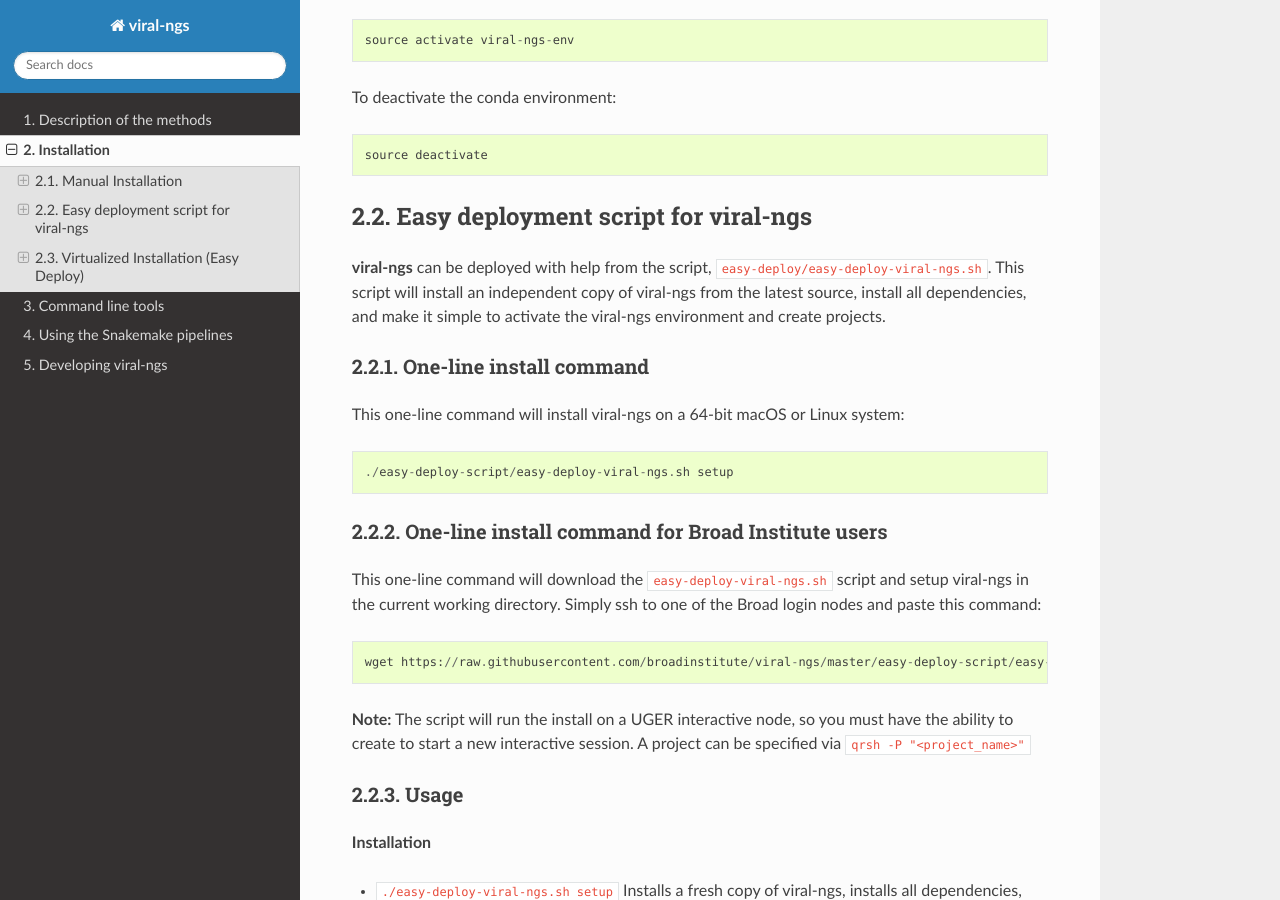
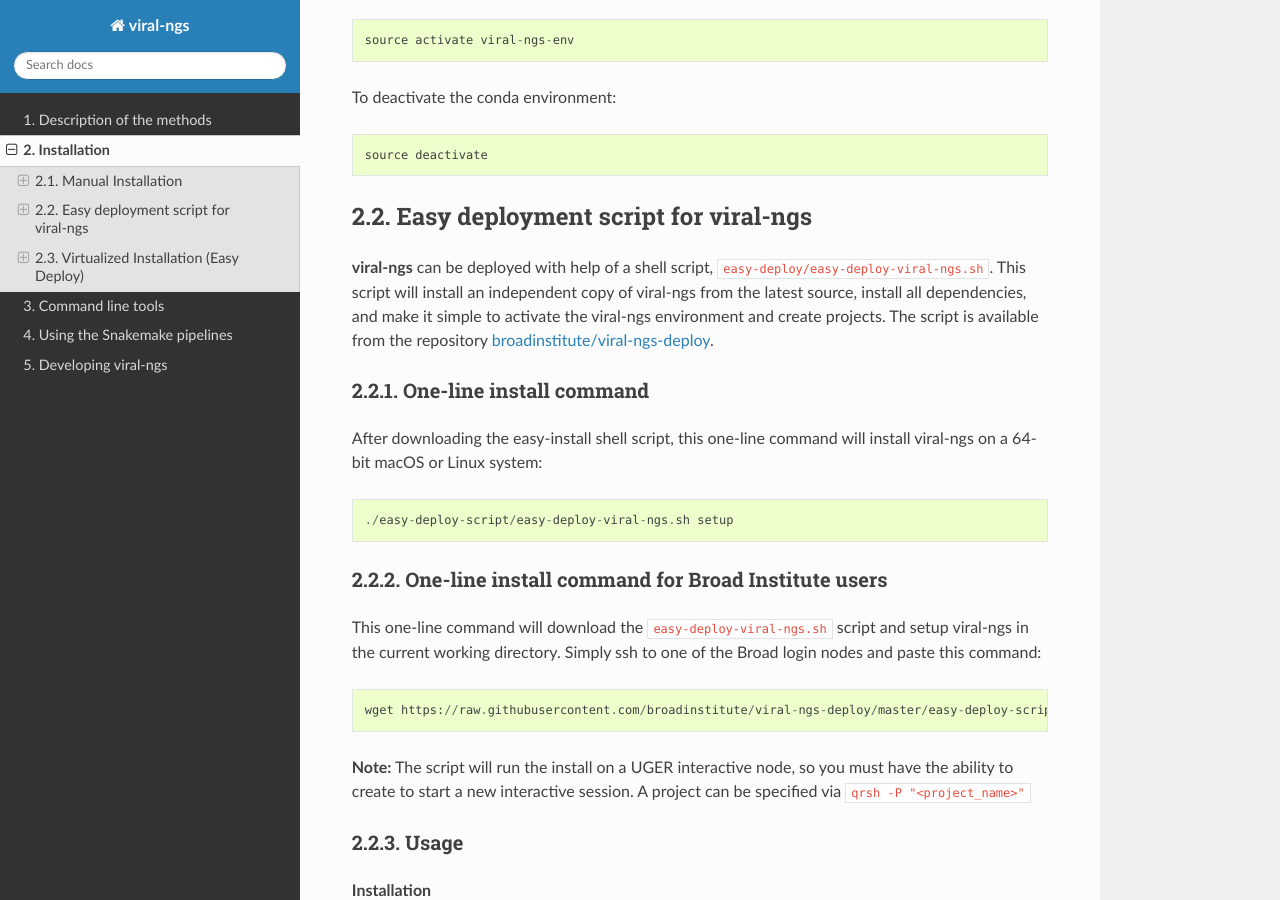
Before and after one commit to broadinstitute/viral-ngs, a Sphinx documentation site: the page built from docs/install.rst, in a window 1280 px wide and 900 px high, scrolled down 1613 px. Built offline with Sphinx 7.4.7 and the Read the Docs theme 2.0.0, drawn with Linux system fonts in a browser that asks for light colours; formulas are drawn with MathJax 3.

Commit message:
update docs to reflect new home of easy-deploy script in broadinstitute/viral-ngs-deploy

```diff
--- a/docs/install.rst
+++ b/docs/install.rst
@@ -63,12 +63,13 @@
 Easy deployment script for viral-ngs
 ------------------------------------
 
-**viral-ngs** can be deployed with help from the script, ``easy-deploy/easy-deploy-viral-ngs.sh``. This script will install an independent copy of viral-ngs from the latest source, install all dependencies, and make it simple to activate the viral-ngs environment and create projects.
+**viral-ngs** can be deployed with help of a shell script, ``easy-deploy/easy-deploy-viral-ngs.sh``. This script will install an independent copy of viral-ngs from the latest source, install all dependencies, and make it simple to activate the viral-ngs environment and create projects.  The script is available from the repository `broadinstitute/viral-ngs-deploy <https://github.com/broadinstitute/viral-ngs-deploy/tree/master/easy-deploy-script>`_.
+
 
 One-line install command
 ~~~~~~~~~~~~~~~~~~~~~~~~~
 
-This one-line command will install viral-ngs on a 64-bit macOS or Linux system::
+After downloading the easy-install shell script, this one-line command will install viral-ngs on a 64-bit macOS or Linux system::
 
   ./easy-deploy-script/easy-deploy-viral-ngs.sh setup
 
```
Also changed, not shown: other parts of docs/install.rst (+1 -1 lines).
